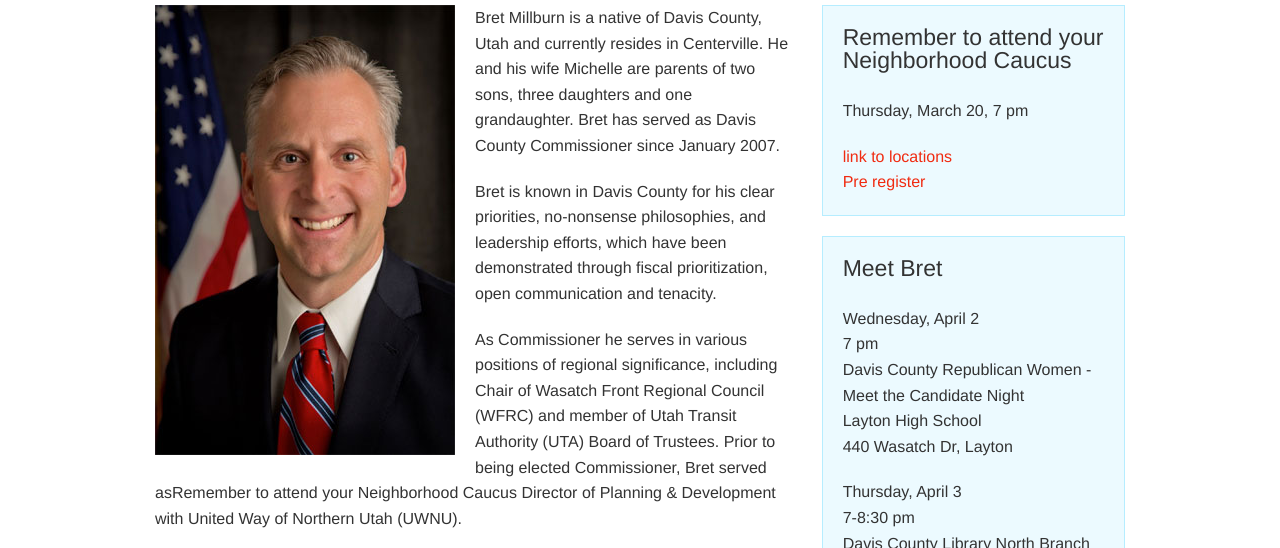
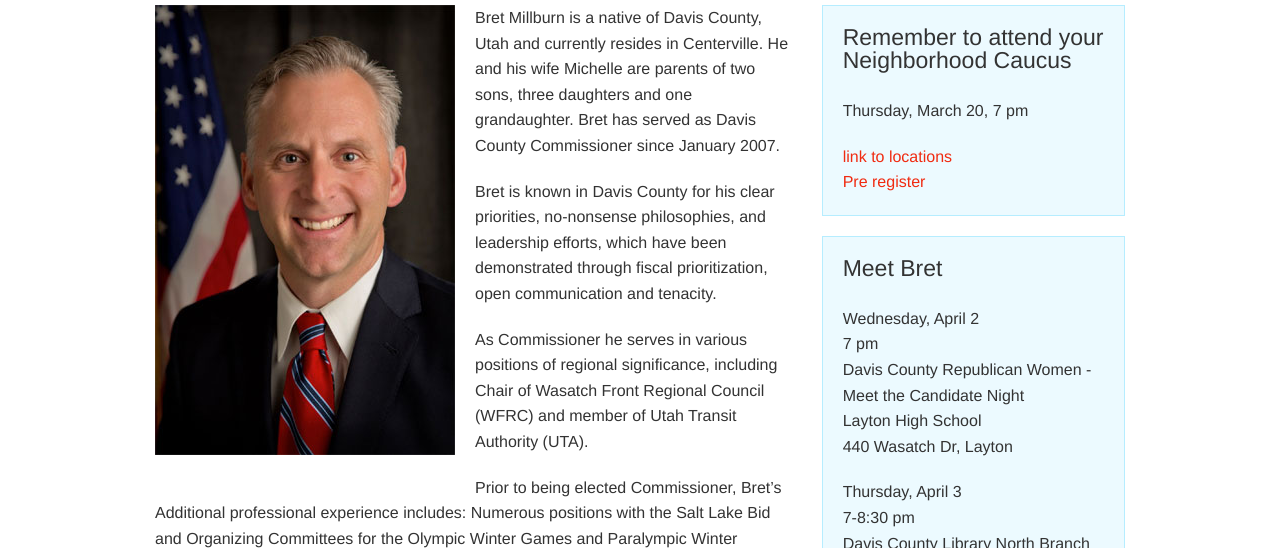
Before and after one commit to wyliethomas/millburn, a plain HTML site: page about.html in a window 1280 px wide. Shown: the part 232-780 px from the top of the page. Drawn offline with Linux system fonts and the light colour scheme; a web font is replaced by a local one.

Commit message:
text change

```diff
--- a/about.html
+++ b/about.html
@@ -56,7 +56,7 @@
 
           <p>Bret is known in Davis County for his clear priorities, no-nonsense philosophies, and leadership efforts, which have been demonstrated through fiscal prioritization, open communication and tenacity.</p>
 
-          <p>As Commissioner he serves in various positions of regional significance, including Chair of Wasatch Front Regional Council (WFRC) and member of Utah Transit Authority (UTA) Board of Trustees. Prior to being elected Commissioner, Bret served asRemember to attend your Neighborhood Caucus Director of Planning & Development with United Way of Northern Utah (UWNU).</p>
+          <p>As Commissioner he serves in various positions of regional significance, including Chair of Wasatch Front Regional Council (WFRC) and member of Utah Transit Authority (UTA).</p>
 
           <p>Prior to being elected Commissioner, Bret’s Additional professional experience includes: Numerous positions with the Salt Lake Bid and Organizing Committees for the Olympic Winter Games and Paralympic Winter Games of 2002, including community outreach, planning and budget, federal government relations, and transportation. Other professional positions have ranged from community based to Utah’s Capitol.</p>
 
```
